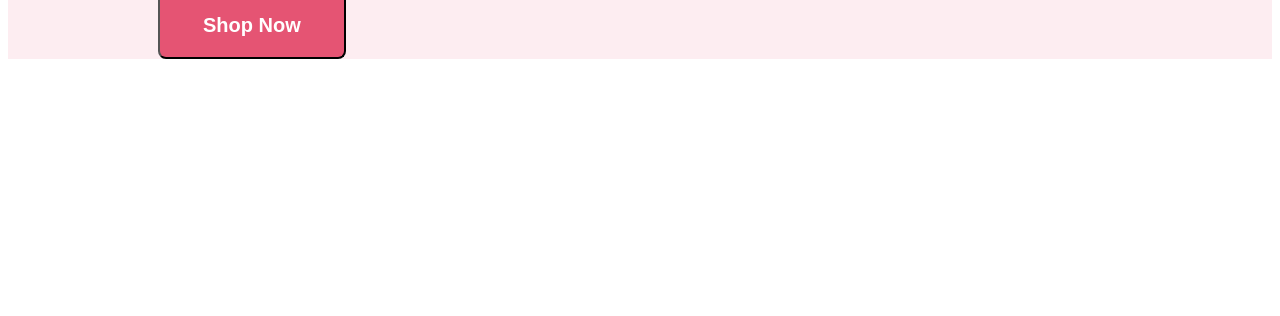
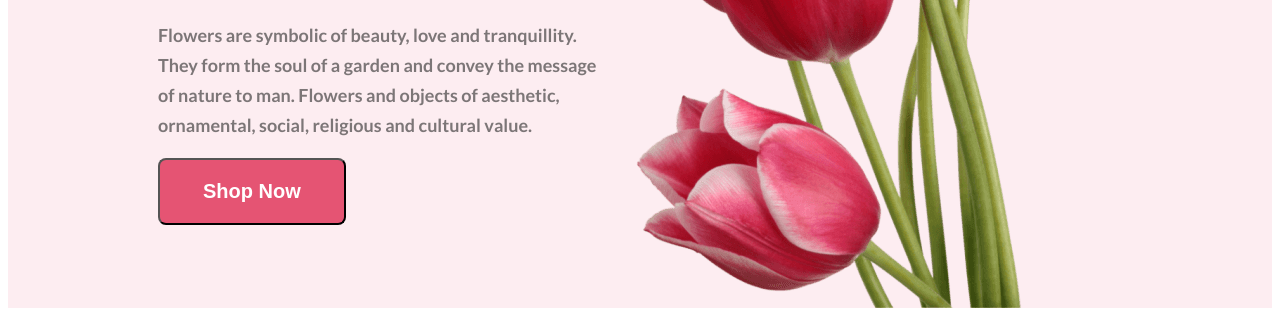
Before and after one commit to shorkarjakir/flowser-shop-assaignment-1, a plain HTML site: page index.html in a window 1280 px wide. Shown: the part 674-990 px from the top of the page. Before the commit the page ends 800 px from the top, so only its background shows below. Drawn offline with Linux system fonts and the light colour scheme.

Commit message:
banner design completd

```diff
--- a/index.html
+++ b/index.html
@@ -33,7 +33,7 @@
           to man. Flowers and objects of aesthetic, ornamental, social, religious and cultural value.</p>
         <button class="shopnow">Shop Now</button>
       </div>
-      <img src="/flower/pngwing_6.png" alt="aaa" class="banner-pic">
+      <img src="../flowser-shop-assaignment-1/flower/pngwing10.png" class="banner-pic">
     </div>
   </header>
   <main>
--- a/style.css
+++ b/style.css
@@ -82,3 +82,7 @@ padding: 0px 0px;
   align-items: center;
   justify-content: space-between;
 }
+.banner-pic{
+  /* width: 600px;
+  height: 800px; */
+}
```
